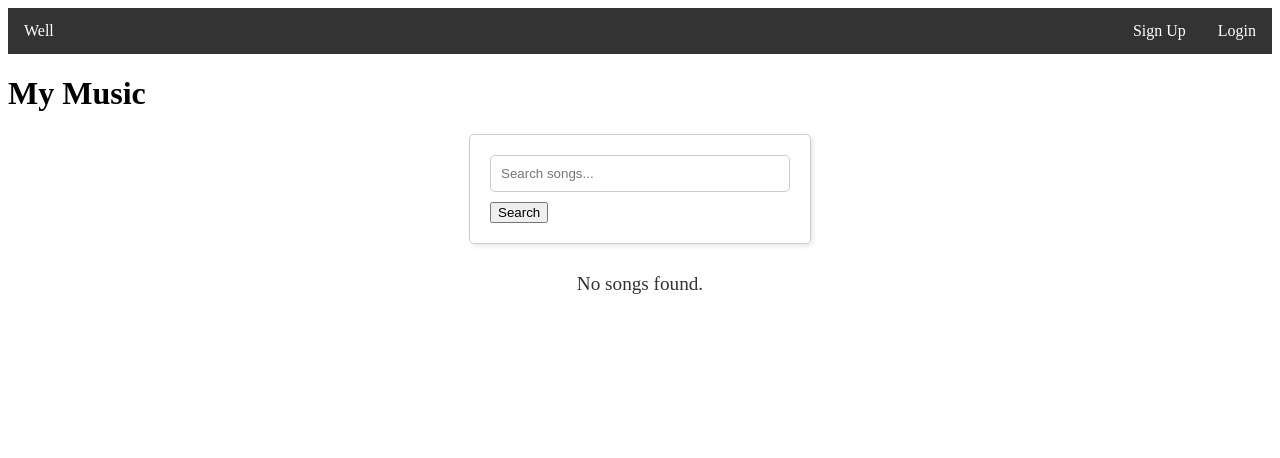
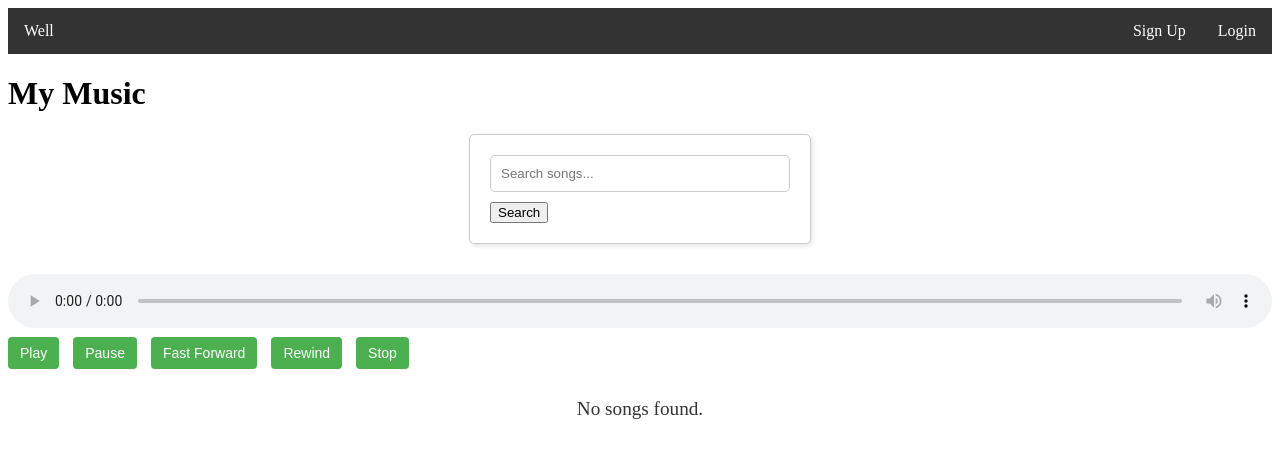
Before and after one commit to EtienneAbeng/WellMusic, a Django app: page /search/ in a window 1280 px wide. Shown: the top 458 px of the page. Run offline with Django 4.2, Linux system fonts and the light colour scheme.

Commit message:
Improve player.html template structure and functionality

```diff
--- a/well/templates/player.html
+++ b/well/templates/player.html
@@ -1,6 +1,8 @@
 {% extends 'base.html' %}
 
 {% block title %}Player{% endblock %}
+
+{% load static %}
 
 {% block navbar_authenticated %}
     <a href="{% url 'logout' %}" class="right">Logout</a>
@@ -14,12 +16,72 @@
         <button type="submit">Search</button>
     </form>
 
-    {% for song in songs %}
-        <h2>{{ song.title }}</h2>
-        <audio controls>
-            <source src="{{ song.audio_file.url }}" type="audio/mpeg">
+    <!-- Display player even if no songs are found -->
+    <div class="audio-player">
+        <audio id="audio-player" controls>
+            <source src="" type="audio/mpeg">
+            Your browser does not support the audio element.
         </audio>
-    {% empty %}
+        <div class="audio-controls">
+            <button onclick="playAudio()">Play</button>
+            <button onclick="pauseAudio()">Pause</button>
+            <button onclick="fastForwardAudio()">Fast Forward</button>
+            <button onclick="rewindAudio()">Rewind</button>
+            <button onclick="stopAudio()">Stop</button>
+        </div>
+    </div>
+
+    {% if songs %}
+        {% for song in songs %}
+            <div class="song-item">
+                <h2>{{ song.title }}</h2>
+                <audio id="audio-{{ song.id }}" controls>
+                    <source src="{{ song.audio_file.url }}" type="audio/mpeg">
+                    Your browser does not support the audio element.
+                </audio>
+                <div class="audio-controls">
+                    <button onclick="playAudio('{{ song.id }}')">Play</button>
+                    <button onclick="pauseAudio('{{ song.id }}')">Pause</button>
+                    <button onclick="fastForwardAudio('{{ song.id }}')">Fast Forward</button>
+                    <button onclick="rewindAudio('{{ song.id }}')">Rewind</button>
+                    <button onclick="stopAudio('{{ song.id }}')">Stop</button>
+                </div>
+            </div>
+        {% endfor %}
+    {% else %}
         <p>No songs found.</p>
-    {% endfor %}
+    {% endif %}
+
+    <style>
+        /* Styles for the audio player */
+        .audio-player {
+            margin-top: 20px;
+        }
+
+        audio {
+            width: 100%;
+            margin-top: 10px;
+        }
+
+        .audio-controls {
+            margin-top: 5px;
+        }
+
+        .audio-controls button {
+            margin-right: 10px;
+            padding: 8px 12px;
+            font-size: 14px;
+            background-color: #4CAF50;
+            color: white;
+            border: none;
+            border-radius: 4px;
+            cursor: pointer;
+        }
+
+        .audio-controls button:hover {
+            background-color: #45a049;
+        }
+    </style>
+
+    <script src="{% static 'scripts/scripts.js' %}"></script>
 {% endblock %}
```
